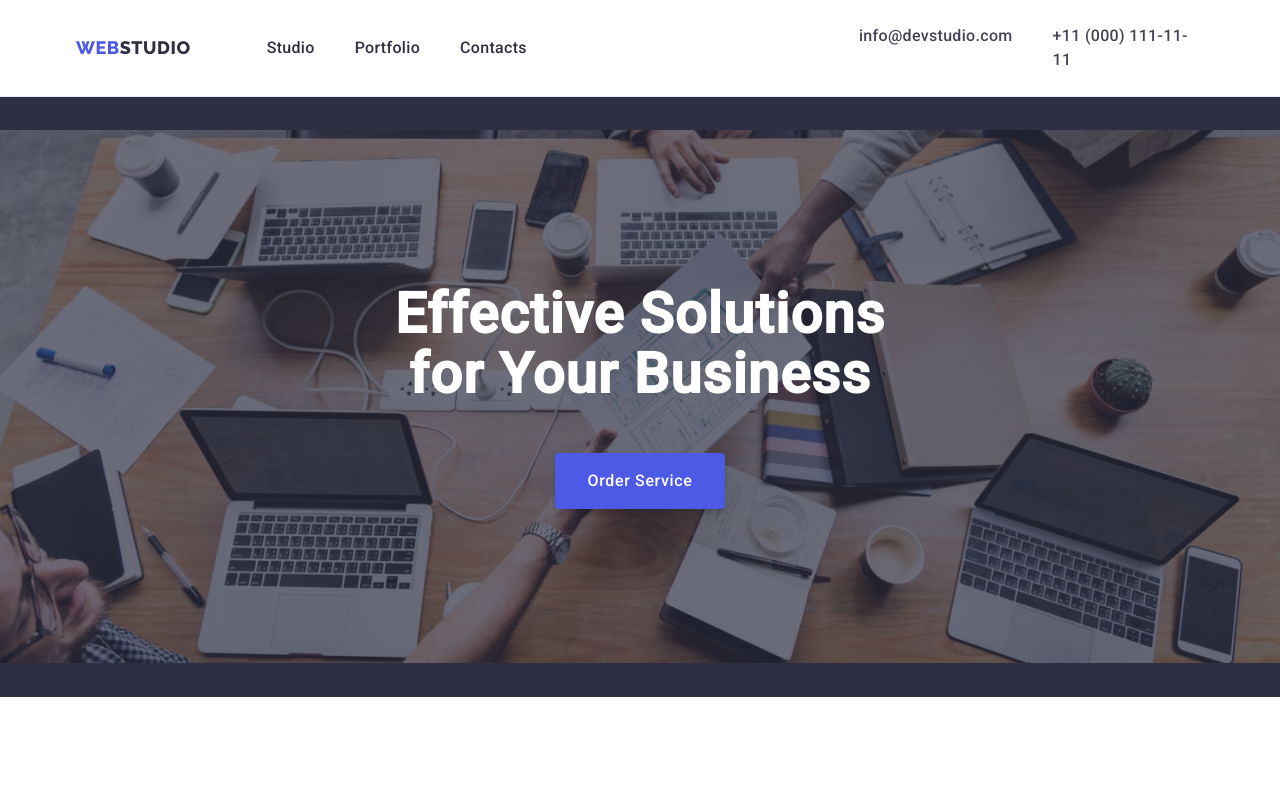
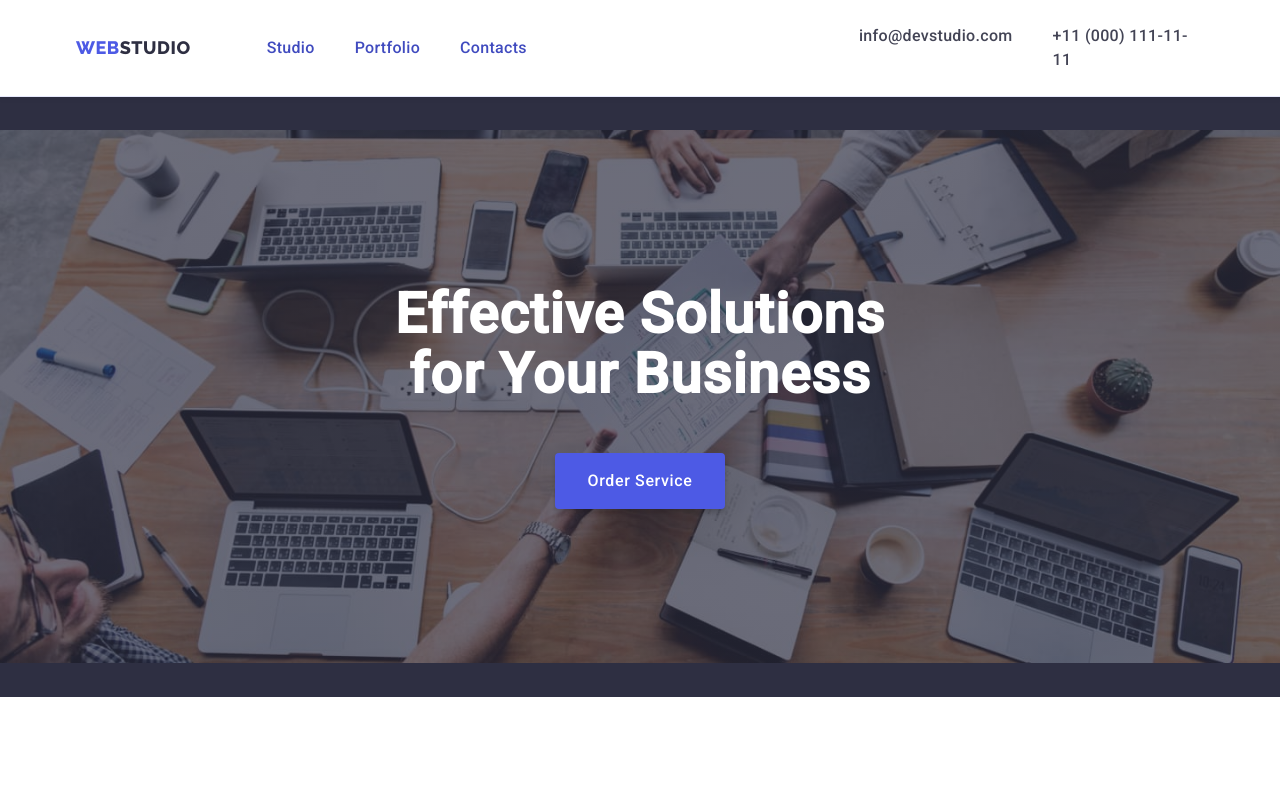
Before and after one commit to vika-vicky/goit-markup-hw-04, a plain HTML site: page index.html in a window 1280 px wide. Shown: the top 800 px of the page. Drawn offline with nearby package versions, Linux system fonts and the light colour scheme.

Commit message:
header update

```diff
--- a/css/styles.css
+++ b/css/styles.css
@@ -59,6 +59,20 @@ nav .logo {
 
     /* hw 4 */
     transition: color 250ms cubic-bezier(0.4, 0, 0.2, 1), border-bottom 250ms cubic-bezier(0.4, 0, 0.2, 1);
+    position: relative;
+    color: #404bbf;
+    transition: color 250ms cubic-bezier(0.4, 0, 0.2, 1)
+}
+
+.menu-item::after {
+    content: '';
+    position: absolute;
+    left: 0;
+    bottom: -1px;
+    height: 4px;
+    background-color: #404bbf;
+    border-radius: 2px;
+
 }
 
 .menu-item:hover,
@@ -79,6 +93,7 @@ address {
     line-height: 1.5;
     letter-spacing: 0.02em;
     color: var(--slate);
+    transition: color 250ms cubic-bezier(0.4, 0, 0.2, 1);
 }
 
 .address-item:hover,
@@ -427,6 +442,7 @@ img {
     border-bottom: 1px solid var(--cornflower);
     padding-top: 24px;
     padding-bottom: 24px;
+    box-shadow: 0px 1px 6px 0px rgba(46, 47, 66, 0.08), 0px 1px 1px 0px rgba(46, 47, 66, 0.16), 0px 2px 1px 0px rgba(46, 47, 66, 0.08);
 }
 
 .all-headers-content {
```
